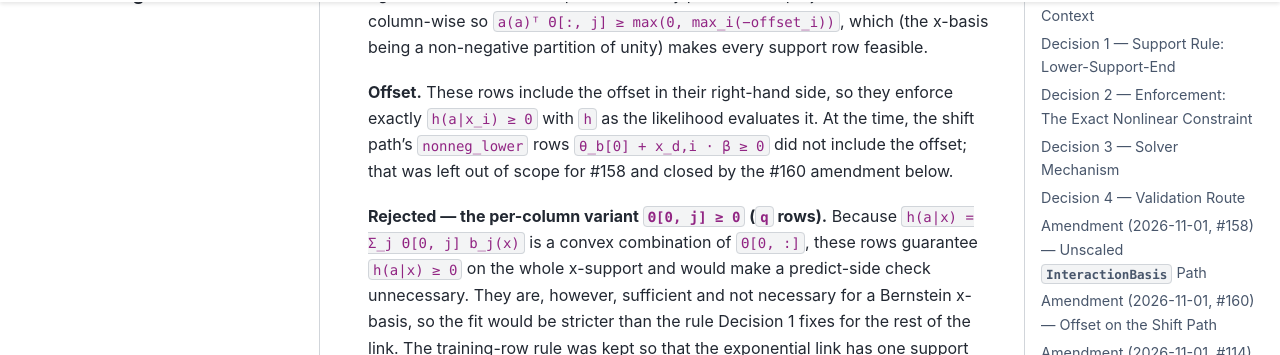
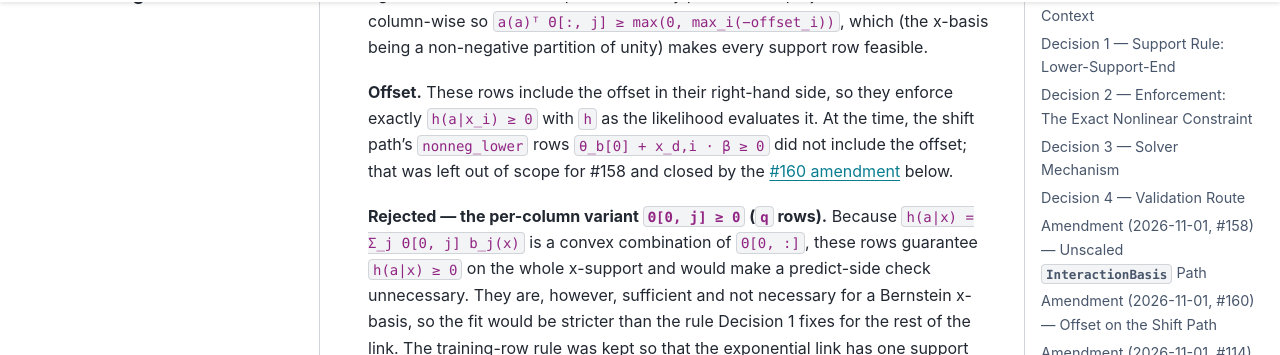
Before and after one commit to RMKruse/mltpy, a Sphinx documentation site: the page built from docs/adr/0005-exponential-scaling-constraint.md, in a window 1280 px wide and 900 px high, scrolled down 7201 px. Shown: the part 126-481 px from the top of the window. Built offline with Sphinx 7.4.7 and the PyData theme 0.15.4, drawn with Linux system fonts in a browser that asks for light colours; part of the change alters nothing that is shown; some of the changed text lies outside the part shown.

```diff
--- a/docs/adr/0005-exponential-scaling-constraint.md
+++ b/docs/adr/0005-exponential-scaling-constraint.md
@@ -20,7 +20,8 @@ base distribution that needs a **support constraint** on top of the Bernstein
 monotonicity rows `D θ_b ≥ 0`.
 
 Notation (shift basis; the unscaled `InteractionBasis` path is covered by the
-#158 amendment below):
+[#158 amendment](0005-exponential-scaling-constraint.md#amendment-2026-11-01-158--unscaled-interactionbasis-path)
+below):
 
 - `[a, b]`: the Bernstein support of the response basis. Only the first
   Bernstein polynomial is non-zero at `a`, and it equals 1 there, so
@@ -281,7 +282,8 @@ feasible.
 enforce exactly `h(a|x_i) ≥ 0` with `h` as the likelihood evaluates it. At
 the time, the shift path's `nonneg_lower` rows `θ_b[0] + x_d,i · β ≥ 0` did not
 include the offset; that was left out of scope for #158 and closed by the
-#160 amendment below.
+[#160 amendment](0005-exponential-scaling-constraint.md#amendment-2026-11-01-160--offset-on-the-shift-path)
+below.
 
 **Rejected — the per-column variant `Θ[0, j] ≥ 0` (`q` rows).** Because
 `h(a|x) = Σ_j Θ[0, j] b_j(x)` is a convex combination of `Θ[0, :]`, these rows
--- a/docs/conf.py
+++ b/docs/conf.py
@@ -91,6 +91,7 @@ nbsphinx_prolog = r"""
 # MyST
 # ---------------------------------------------------------------------------
 myst_enable_extensions = ["dollarmath", "amsmath", "colon_fence"]
+myst_heading_anchors = 2
 
 # ---------------------------------------------------------------------------
 # Intersphinx
```
